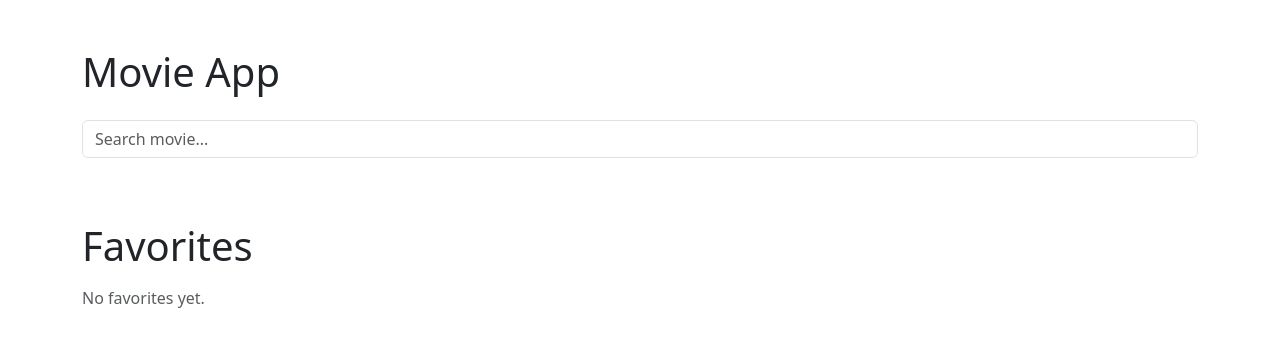
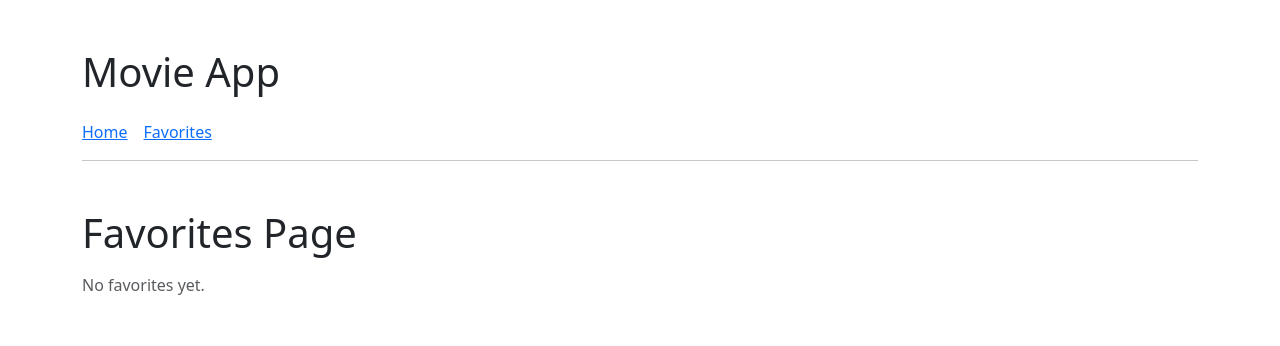
Before and after one commit to junicochandra/ReactJS-Practical-Coding-Junico-Dwi-Chandra, a React (Vite) app: page /favorites in a window 1280 px wide. Shown: the top 346 px of the page. Built offline with nearby package versions, Linux system fonts and the light colour scheme.

Commit message:
add favorites page

```diff
--- a/package.json
+++ b/package.json
@@ -13,6 +13,7 @@
     "bootstrap": "^5.3.7",
     "react": "^19.1.1",
     "react-dom": "^19.1.1",
+    "react-router-dom": "^7.8.2",
     "react-toastify": "^11.0.5"
   },
   "devDependencies": {
--- a/src/App.tsx
+++ b/src/App.tsx
@@ -1,15 +1,30 @@
 import { FavoritesProvider } from "./context/FavoritesContext";
 import MovieSearch from "./component/MovieSearch";
+import { BrowserRouter as Router, Routes, Route, Link } from "react-router-dom";
+import FavoritesPage from "./pages/FavoritesPage";
 import FavoriteList from "./component/FavoriteList";
 
 function App() {
   return (
     <FavoritesProvider>
-      <div className="container mt-4">
-        <h1 className="mb-4">Movie App</h1>
-        <MovieSearch />
-        <FavoriteList />
-      </div>
+      <Router>
+        <div className="container mt-4">
+          <h1 className="mb-4">Movie App</h1>
+          <nav>
+            <Link to="/" className="me-3">
+              Home
+            </Link>
+            <Link to="/favorites">Favorites</Link>
+          </nav>
+          <hr />
+          {/* <FavoriteList /> */}
+
+          <Routes>
+            <Route path="/" element={<MovieSearch />} />
+            <Route path="/favorites" element={<FavoritesPage />} />
+          </Routes>
+        </div>
+      </Router>
     </FavoritesProvider>
   );
 }
--- a/src/component/FavoriteList.jsx
+++ b/src/component/FavoriteList.jsx
@@ -27,7 +27,6 @@ function FavoriteList() {
 
   return (
     <div>
-      <h1 className="mt-5">Favorites</h1>
       <div className="row mt-3">
         {favorites.length > 0 ? (
           favorites.map((movie) => (
--- a/src/component/MovieSearch.jsx
+++ b/src/component/MovieSearch.jsx
@@ -1,6 +1,7 @@
 import { useState, useEffect, useMemo } from "react";
 import { useFavorites } from "../context/FavoritesContext";
 import MovieCard from "./MovieCard";
+import FavoriteList from "./FavoriteList";
 
 function MovieSearch() {
   const [query, setQuery] = useState("");
@@ -63,6 +64,9 @@ function MovieSearch() {
         onChange={(e) => setQuery(e.target.value)}
       />
       <div className="row">{movieList}</div>
+
+      <h2 className="mt-5">Favorites</h2>
+      <FavoriteList />
     </div>
   );
 }
--- /dev/null
+++ b/src/pages/FavoritesPage.jsx
@@ -0,0 +1,13 @@
+import React from "react";
+import FavoriteList from "../component/FavoriteList";
+
+const FavoritesPage = () => {
+  return (
+    <div className="mt-4">
+      <h1 className="mt-5">Favorites Page</h1>
+      <FavoriteList />
+    </div>
+  );
+};
+
+export default FavoritesPage;
```
Also changed, not shown: 1 other file (tests, documents, lock files or other folders).
